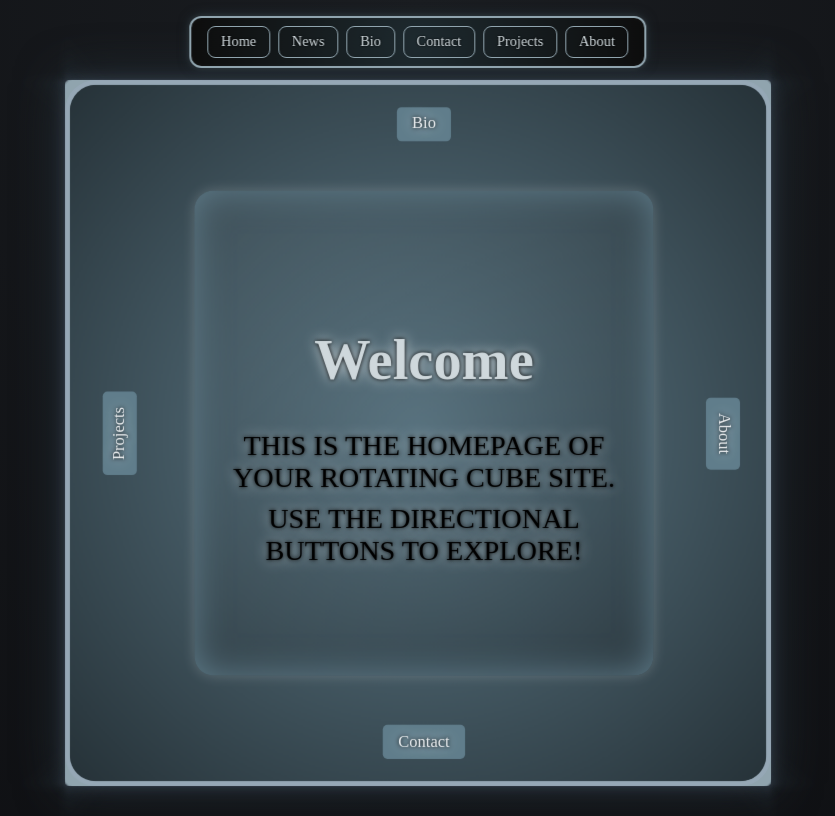
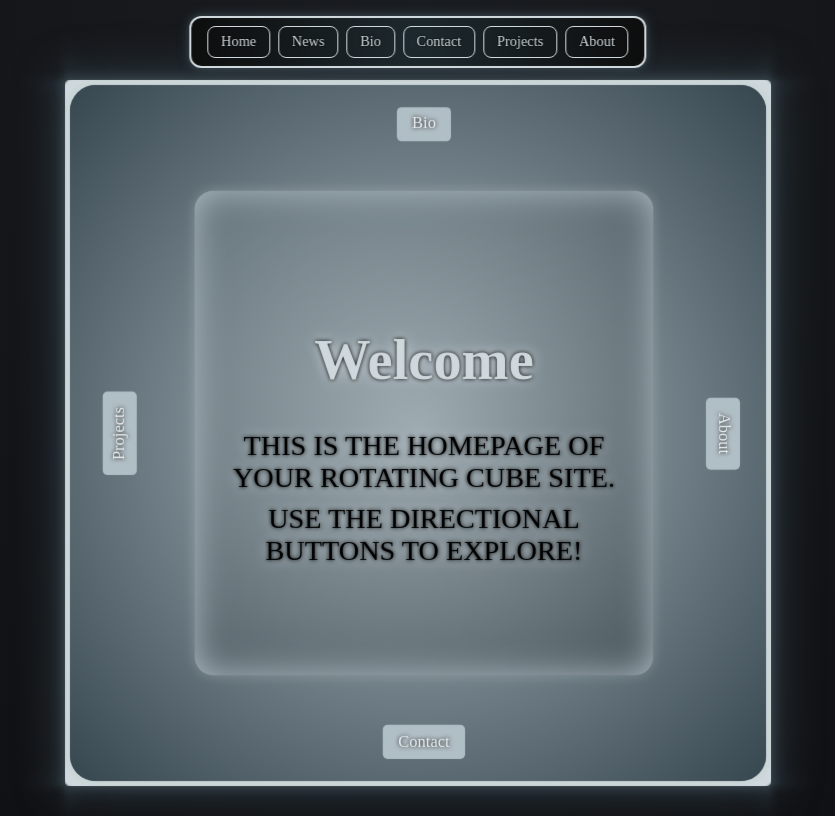
Before and after one commit to Dalmenros/frontend-dice-cube, a React (Vite) app in the folder frontend/: page / in a window 1280 px wide. Shown: the whole page, without its empty margins (222-1057 px from the left). Built offline with nearby package versions, Linux system fonts and the light colour scheme.

Commit message:
Project Cube Final x2

```diff
--- a/frontend/src/App.css
+++ b/frontend/src/App.css
@@ -1,15 +1,15 @@
 :root {
   --size: 600px;
-  --color-primary: #607d8b;
-  --color-primary-dark: #263238;
-  --color-border: #90a4ae;
+  --color-primary: #b0bec5;
+  --color-primary-dark: #37474f;
+  --color-border: #cfd8dc;
   --color-text: #eceff1;
-  --color-bg: #121212;
-  --color-shadow: rgba(200, 200, 255, 0.1);
+  --color-bg: #1a1a1a; /* Ashen tombstone gray */
+  --color-shadow: rgba(176, 190, 197, 0.1);
   --text-glow: #cfd8dc;
-  --color-bg: #0e0f12;
+}
 
-}
+
 
 
 body {
@@ -21,7 +21,7 @@ body {
   background-color: #0e0f12; /* fallback */
   color: black;
   overflow: hidden;
-  user-select: none;
+  user-select: n;
 }
 
 header {
```
